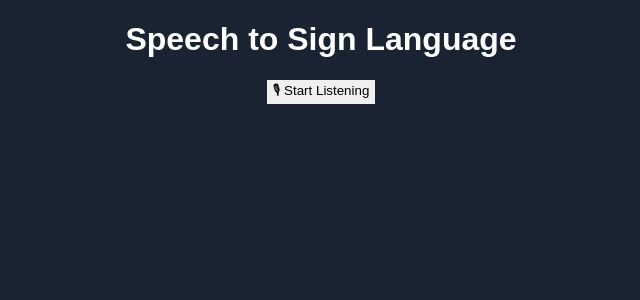
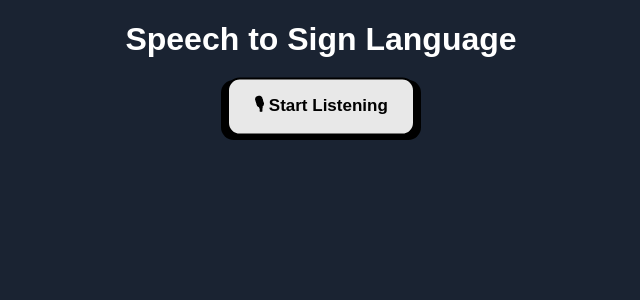
Before and after one commit to HarshadSelokar/INNO8ERS_SVPCET, a Flask app: page / in a window 1280 px wide. Shown: the top 300 px of the page, without its empty margins (319-959 px from the left). Run offline with Flask 3, Linux system fonts and the light colour scheme; some libraries are stand-ins or nearby versions.

Commit message:
pushing all the files

```diff
--- a/frontend/sign/hehehehehe/templates/index.html
+++ b/frontend/sign/hehehehehe/templates/index.html
@@ -16,12 +16,41 @@
 
 
         }
-        button{
+       /* From Uiverse.io by Voxybuns */
+button {
+  /* Variables */
+  --button_radius: 0.75em;
+  --button_color: #e8e8e8;
+  --button_outline_color: #000000;
+  font-size: 17px;
+  font-weight: bold;
+  border: none;
+  cursor: pointer;
+  border-radius: var(--button_radius);
+  background: var(--button_outline_color);
+}
 
-            border: none;
+.button_top {
+  display: block;
+  box-sizing: border-box;
+  border: 2px solid var(--button_outline_color);
+  border-radius: var(--button_radius);
+  padding: 0.75em 1.5em;
+  background: var(--button_color);
+  color: var(--button_outline_color);
+  transform: translateY(-0.2em);
+  transition: transform 0.1s ease;
+}
 
-        }
+button:hover .button_top {
+  /* Pull the button upwards when hovered */
+  transform: translateY(-0.33em);
+}
 
+button:active .button_top {
+  /* Push the button downwards when pressed */
+  transform: translateY(0);
+}
 
 
         #microphone {
@@ -40,7 +69,7 @@
 </head>
 <body>
     <h1>Speech to Sign Language</h1>
-    <button onclick="startRecognition()">🎙 Start Listening</button>
+    <button onclick="startRecognition()"><span class="button_top">🎙 Start Listening</span></button>
     <div id="microphone">🎤</div>
     <div id="result"></div>
     <div id="images"></div>
```
Also changed, not shown: backend_js/sls.html (+16 -28 lines).
